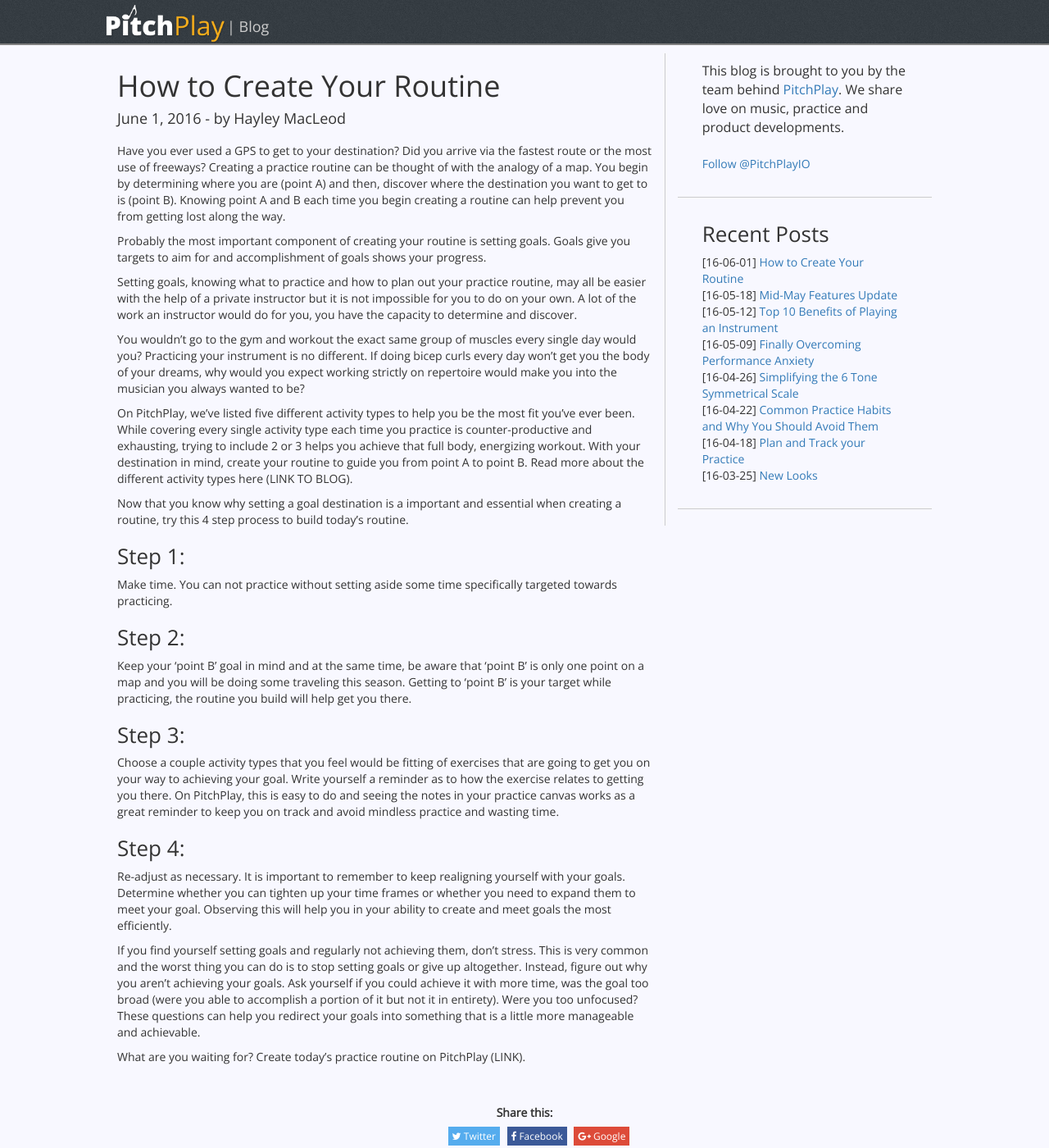
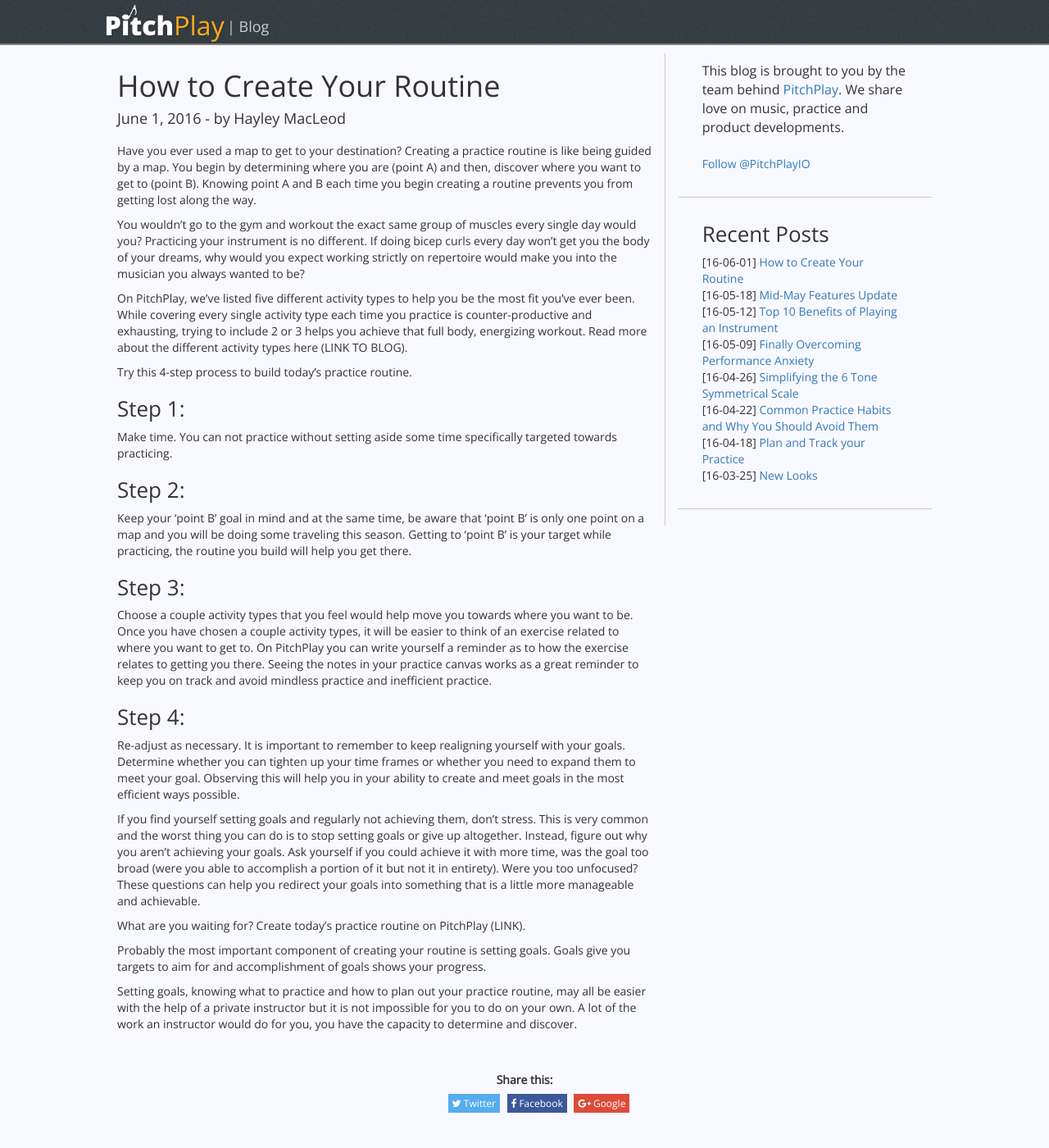
Before and after one commit to pitchplay/blog-content, a Jekyll site: the page built from _posts/2016-06-01-how-to-create-my-routine.md, in a window 1280 px wide and 1400 px high. Shown: the whole window at 82% size. Built offline with Jekyll 4.4.1, drawn with Linux system fonts in a browser that asks for light colours; nearby versions of some CDN libraries; a script that is not in the unit is left out; comment, search, counter and statistics services are not loaded.

Commit message:
more edits

```diff
--- a/_posts/2016-06-01-how-to-create-my-routine.md
+++ b/_posts/2016-06-01-how-to-create-my-routine.md
@@ -5,31 +5,31 @@ author: "Hayley MacLeod"
 categories: pitchplay
 ---
 
-Have you ever used a GPS to get to your destination? Did you arrive via the fastest route or the most use of freeways? Creating a practice routine can be thought of with the analogy of a map. You begin by determining where you are (point A) and then, discover where the destination you want to get to is (point B). Knowing point A and B each time you begin creating a routine can help prevent you from getting lost along the way.
-
-Probably the most important component of creating your routine is setting goals. Goals give you targets to aim for and accomplishment of goals shows your progress.
-
-Setting goals, knowing what to practice and how to plan out your practice routine, may all be easier with the help of a private instructor but it is not impossible for you to do on your own. A lot of the work an instructor would do for you, you have the capacity to determine and discover.
+Have you ever used a map to get to your destination?  Creating a practice routine is like being guided by a map. You begin by determining where you are (point A) and then, discover where you want to get to (point B). Knowing point A and B each time you begin creating a routine prevents you from getting lost along the way.
 
 You wouldn't go to the gym and workout the exact same group of muscles every single day would you? Practicing your instrument is no different. If doing bicep curls every day won't get you the body of your dreams, why would you expect working strictly on repertoire would make you into the musician you always wanted to be?
 
-On PitchPlay, we've listed five different activity types to help you be the most fit you've ever been. While covering every single activity type each time you practice is counter-productive and exhausting, trying to include 2 or 3 helps you achieve that full body, energizing workout. With your destination in mind, create your routine to guide you from point A to point B. Read more about the different activity types here (LINK TO BLOG).
+On PitchPlay, we've listed five different activity types to help you be the most fit you've ever been. While covering every single activity type each time you practice is counter-productive and exhausting, trying to include 2 or 3 helps you achieve that full body, energizing workout. Read more about the different activity types here (LINK TO BLOG).
 
-Now that you know why setting a goal destination is a important and essential when creating a routine, try this 4 step process to build today's routine.
+Try this 4-step process to build today's practice routine.
 
 ## Step 1:
 Make time.
 You can not practice without setting aside some time specifically targeted towards practicing.
 
 ## Step 2:
-Keep your 'point B' goal in mind and at the same time, be aware that 'point B' is only one point on a map and you will be doing some traveling this season. Getting to 'point B' is your target while practicing, the routine you build will help get you there.
+Keep your 'point B' goal in mind and at the same time, be aware that 'point B' is only one point on a map and you will be doing some traveling this season. Getting to 'point B' is your target while practicing, the routine you build will help you get there.
 
 ## Step 3:
-Choose a couple activity types that you feel would be fitting of exercises that are going to get you on your way to achieving your goal. Write yourself a reminder as to how the exercise relates to getting you there. On PitchPlay, this is easy to do and seeing the notes in your practice canvas works as a great reminder to keep you on track and avoid mindless practice and wasting time.
+Choose a couple activity types that you feel would help move you towards where you want to be. Once you have chosen a couple activity types, it will be easier to think of an exercise related to where you want to get to. On PitchPlay you can write yourself a reminder as to how the exercise relates to getting you there. Seeing the notes in your practice canvas works as a great reminder to keep you on track and avoid mindless practice and inefficient practice.
 
 ## Step 4:
-Re-adjust as necessary. It is important to remember to keep realigning yourself with your goals. Determine whether you can tighten up your time frames or whether you need to expand them to meet your goal. Observing this will help you in your ability to create and meet goals the most efficiently.
+Re-adjust as necessary. It is important to remember to keep realigning yourself with your goals. Determine whether you can tighten up your time frames or whether you need to expand them to meet your goal. Observing this will help you in your ability to create and meet goals in the most efficient ways possible.
 
 If you find yourself setting goals and regularly not achieving them, don't stress. This is very common and the worst thing you can do is to stop setting goals or give up altogether. Instead, figure out why you aren't achieving your goals. Ask yourself if you could achieve it with more time, was the goal too broad (were you able to accomplish a portion of it but not it in entirety). Were you too unfocused? These questions can help you redirect your goals into something that is a little more manageable and achievable.
 
 What are you waiting for? Create today's practice routine on PitchPlay (LINK).
+
+Probably the most important component of creating your routine is setting goals. Goals give you targets to aim for and accomplishment of goals shows your progress.
+
+Setting goals, knowing what to practice and how to plan out your practice routine, may all be easier with the help of a private instructor but it is not impossible for you to do on your own. A lot of the work an instructor would do for you, you have the capacity to determine and discover.
```
